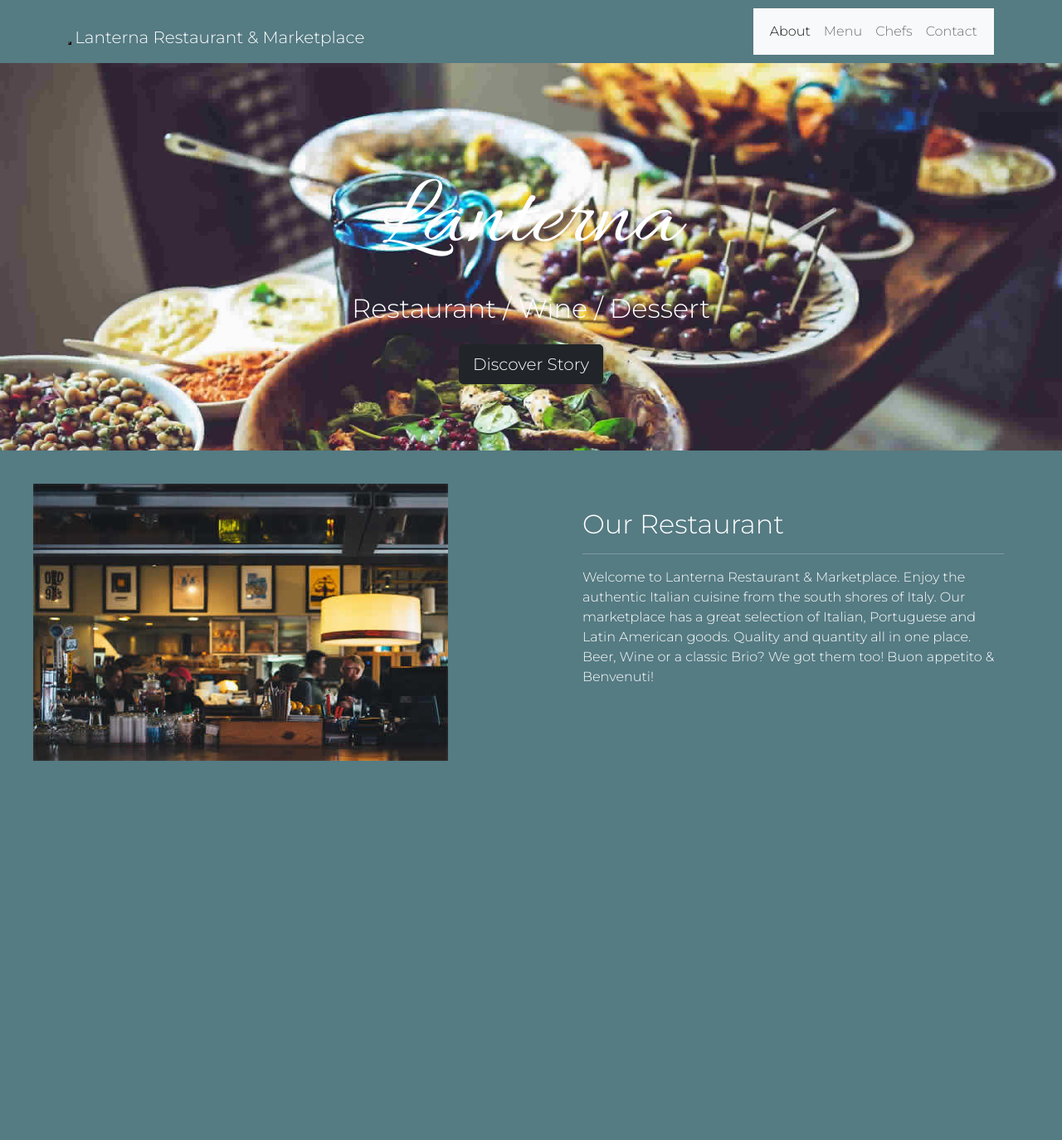
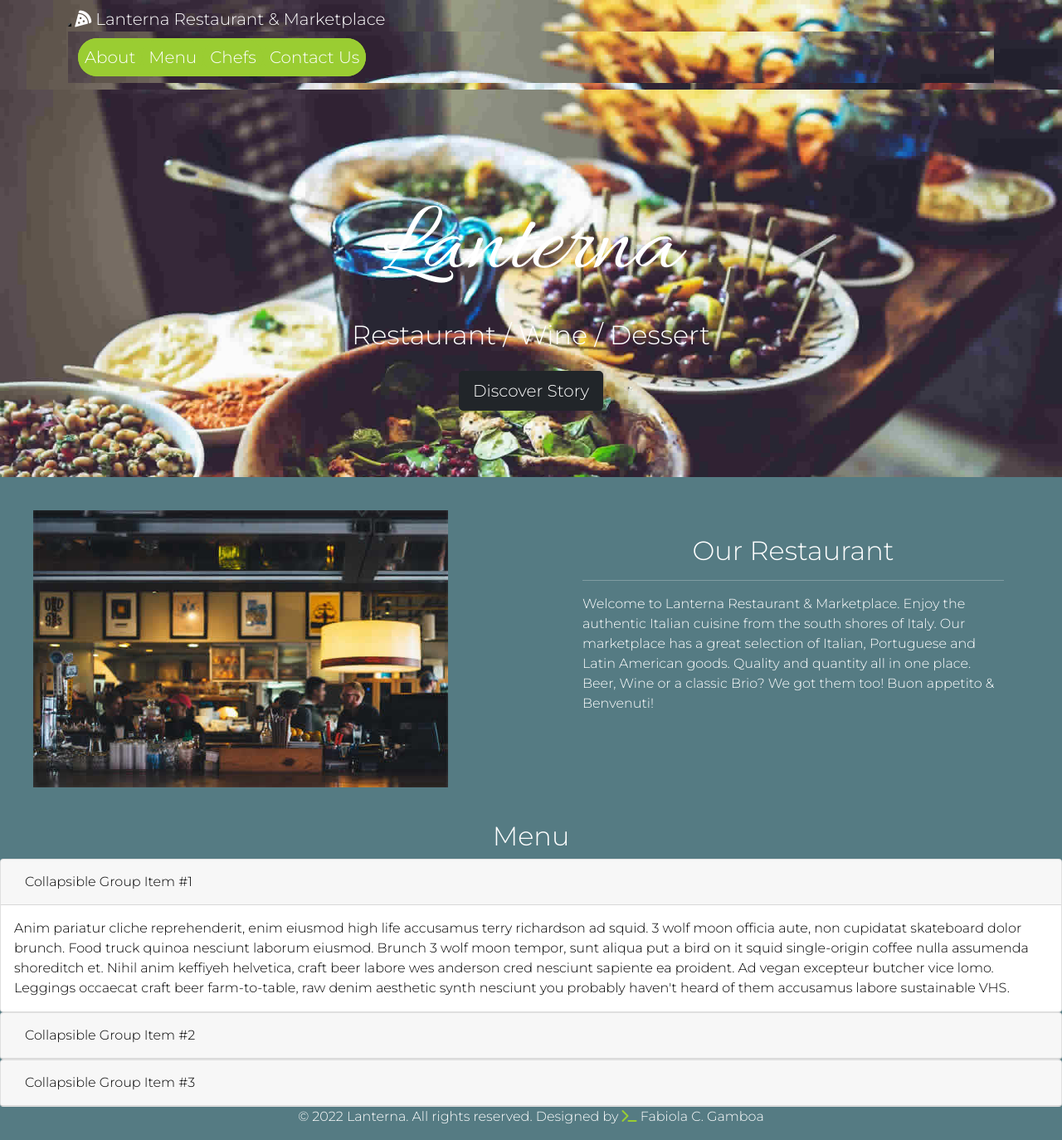
Before and after one commit to Fabscg/lanterna-marketplace, a PHP site: page / in a window 1280 px wide. Shown: the whole page at 83% size. Before the commit the page ends 917 px from the top, so only its background shows below. Run offline with PHP 8.4, Linux system fonts and the light colour scheme; some libraries are stand-ins or nearby versions.

Commit message:
working in the collapse menu

```diff
--- a/assets/style.css
+++ b/assets/style.css
@@ -15,12 +15,22 @@ h1 {
     font-size: 120px;
 }
 
+h2,
+a {
+    color: white;
+    text-decoration: none;
+    text-align: center;
+}
+
+
+nav,
 .intro {
     background: url("../assets/img/menu-bg.jpg") center top no-repeat fixed;
     background-size: cover;
+    background-attachment: fixed;
+    width: 100%;
     margin-top: 0;
     padding: 120px 0 80px 0;
-
 }
 
 .navbar-brand {
@@ -29,12 +39,17 @@ h1 {
 
 .navbar-nav,
 .nav-link:hover {
-    color: yellowgreen;
+    color: black;
+    font-size: 20px;
 }
 
 .navbar-nav,
 .nav-link {
     color: white;
+    font-weight: 600px;
+    background-color: yellowgreen;
+    border-radius: 50px;
+    justify-content: space-between;
 }
 
 .intro-text {
@@ -57,6 +72,27 @@ h1 {
     padding: 20px auto;
 }
 
-.fa {
-    font-size: 10px;
+/* SECTION MENU */
+
+    {
+    background-color: #557B83;
 }
+
+.btn-link,
+.card-body {
+    color: black;
+    text-decoration: none;
+}
+
+footer {
+    text-align: center;
+}
+
+.autor {
+    text-decoration: none;
+    color: white;
+}
+
+.fa-terminal {
+    color: yellowgreen;
+}
--- a/index.html
+++ b/index.html
@@ -10,7 +10,9 @@
     <script src="https://cdn.jsdelivr.net/npm/bootstrap@5.0.2/dist/js/bootstrap.bundle.min.js"
         integrity="sha384-MrcW6ZMFYlzcLA8Nl+NtUVF0sA7MsXsP1UyJoMp4YLEuNSfAP+JcXn/tWtIaxVXM"
         crossorigin="anonymous"></script>
-    <link rel="stylesheet" href="https://cdnjs.cloudflare.com/ajax/libs/font-awesome/4.7.0/css/font-awesome.min.css">
+
+    <script src="https://kit.fontawesome.com/e387ff95d3.js" crossorigin="anonymous"></script>
+    <script src="https://kit.fontawesome.com/4cf7e7bf8a.js" crossorigin="anonymous"></script>
     <link rel="shortcut icon" href="assets/img/favicon.ico" type="image/x-icon">
     <title>Lanterna</title>
     <link
@@ -27,13 +29,13 @@
                 <button type="button" class="navbar-toggle collapsed" data-toggle="collapse"
                     data-target="#bs-example-navbar-collapse-1"> <span class="sr-only">Toggle navigation</span> <span
                         class="icon-bar"></span> <span class="icon-bar"></span> <span class="icon-bar"></span> </button>
-                <span class="navbar-brand page-scroll" href="#page-top"><i
-                        class="fa-solid fa-pizza-slice fa-2x"></i>Lanterna
+                <span class="navbar-brand page-scroll" href="#page-top"> <i class="fa-solid fa-pizza-slice"></i>
+                    Lanterna
                     Restaurant & Marketplace</span>
             </div>
 
             <!-- Collect the nav links, forms, and other content for toggling -->
-            <nav class="navbar navbar-expand-lg navbar-light bg-light">
+            <nav class="navbar navbar-expand-lg">
                 <div class="container-fluid">
 
                     <button class="navbar-toggler" type="button" data-bs-toggle="collapse"
@@ -44,24 +46,15 @@
                     <div class="collapse navbar-collapse" id="navbarNavAltMarkup">
                         <div class="navbar-nav">
                             <a class="nav-link active" aria-current="page" href="#">About</a>
-                            <a class="nav-link" href="#">Menu</a>
-                            <a class="nav-link" href="#">Chefs</a>
-                            <a class="nav-link" href="#">Contact</a>
+                            <a class="nav-link" href="#menu">Menu</a>
+                            <a class="nav-link" href="#chefs">Chefs</a>
+                            <a class="nav-link" href="#contact">Contact Us</a>
                         </div>
                     </div>
                 </div>
             </nav>
 
-            <!--
-            <div class="collapse navbar-collapse">
-                <ul class="nav navbar-nav navbar-right">
-                    <li class="nav-item"><a href="#about" class="nav-link page-scroll">About</a></li>
-                    <li class="nav-item"><a href="#restaurant-menu" class="nav-link page-scroll">Menu</a></li>
-                    <li class="nav-item"><a href="#team" class="nav-link page-scroll">Chefs</a></li>
-                    <li class="nav-item"><a href="#call-reservation" class="nav-link page-scroll">Contact</a></li>
-                </ul>
-            </div> -->
-            <!-- /.navbar-collapse -->
+
         </div>
     </nav>
     <!-- Header -->
@@ -104,6 +97,83 @@
             </div>
         </div>
     </div>
+
+    <section id="menu">
+
+        <h2><a href="#menu">Menu</a></h2>
+        <div id="accordion">
+            <div class="card">
+                <div class="card-header" id="headingOne">
+                    <h5 class="mb-0">
+                        <button class="btn btn-link" data-toggle="collapse" data-target="#collapseOne"
+                            aria-expanded="true" aria-controls="collapseOne">
+                            Collapsible Group Item #1
+                        </button>
+                    </h5>
+                </div>
+
+                <div id="collapseOne" class="collapse show" aria-labelledby="headingOne" data-parent="#accordion">
+                    <div class="card-body">
+                        Anim pariatur cliche reprehenderit, enim eiusmod high life accusamus terry richardson ad squid.
+                        3 wolf moon officia aute, non cupidatat skateboard dolor brunch. Food truck quinoa nesciunt
+                        laborum eiusmod. Brunch 3 wolf moon tempor, sunt aliqua put a bird on it squid single-origin
+                        coffee nulla assumenda shoreditch et. Nihil anim keffiyeh helvetica, craft beer labore wes
+                        anderson cred nesciunt sapiente ea proident. Ad vegan excepteur butcher vice lomo. Leggings
+                        occaecat craft beer farm-to-table, raw denim aesthetic synth nesciunt you probably haven't heard
+                        of them accusamus labore sustainable VHS.
+                    </div>
+                </div>
+            </div>
+            <div class="card">
+                <div class="card-header" id="headingTwo">
+                    <h5 class="mb-0">
+                        <button class="btn btn-link collapsed" data-toggle="collapse" data-target="#collapseTwo"
+                            aria-expanded="false" aria-controls="collapseTwo">
+                            Collapsible Group Item #2
+                        </button>
+                    </h5>
+                </div>
+                <div id="collapseTwo" class="collapse" aria-labelledby="headingTwo" data-parent="#accordion">
+                    <div class="card-body">
+                        Anim pariatur cliche reprehenderit, enim eiusmod high life accusamus terry richardson ad squid.
+                        3 wolf moon officia aute, non cupidatat skateboard dolor brunch. Food truck quinoa nesciunt
+                        laborum eiusmod. Brunch 3 wolf moon tempor, sunt aliqua put a bird on it squid single-origin
+                        coffee nulla assumenda shoreditch et. Nihil anim keffiyeh helvetica, craft beer labore wes
+                        anderson cred nesciunt sapiente ea proident. Ad vegan excepteur butcher vice lomo. Leggings
+                        occaecat craft beer farm-to-table, raw denim aesthetic synth nesciunt you probably haven't heard
+                        of them accusamus labore sustainable VHS.
+                    </div>
+                </div>
+            </div>
+            <div class="card">
+                <div class="card-header" id="headingThree">
+                    <h5 class="mb-0">
+                        <button class="btn btn-link collapsed" data-toggle="collapse" data-target="#collapseThree"
+                            aria-expanded="false" aria-controls="collapseThree">
+                            Collapsible Group Item #3
+                        </button>
+                    </h5>
+                </div>
+                <div id="collapseThree" class="collapse" aria-labelledby="headingThree" data-parent="#accordion">
+                    <div class="card-body">
+                        Anim pariatur cliche reprehenderit, enim eiusmod high life accusamus terry richardson ad squid.
+                        3 wolf moon officia aute, non cupidatat skateboard dolor brunch. Food truck quinoa nesciunt
+                        laborum eiusmod. Brunch 3 wolf moon tempor, sunt aliqua put a bird on it squid single-origin
+                        coffee nulla assumenda shoreditch et. Nihil anim keffiyeh helvetica, craft beer labore wes
+                        anderson cred nesciunt sapiente ea proident. Ad vegan excepteur butcher vice lomo. Leggings
+                        occaecat craft beer farm-to-table, raw denim aesthetic synth nesciunt you probably haven't heard
+                        of them accusamus labore sustainable VHS.
+                    </div>
+                </div>
+            </div>
+        </div>
+    </section>
+
+    <footer>
+        <p>&copy; 2022 Lanterna. All rights reserved. Designed by <a class="autor"
+                href="https://i-am-fabi.herokuapp.com/" rel="nofollow"> <i class="fa-solid fa-terminal"></i> Fabiola C.
+                Gamboa</a></p>
+    </footer>
 </body>
 
 </html>
```
